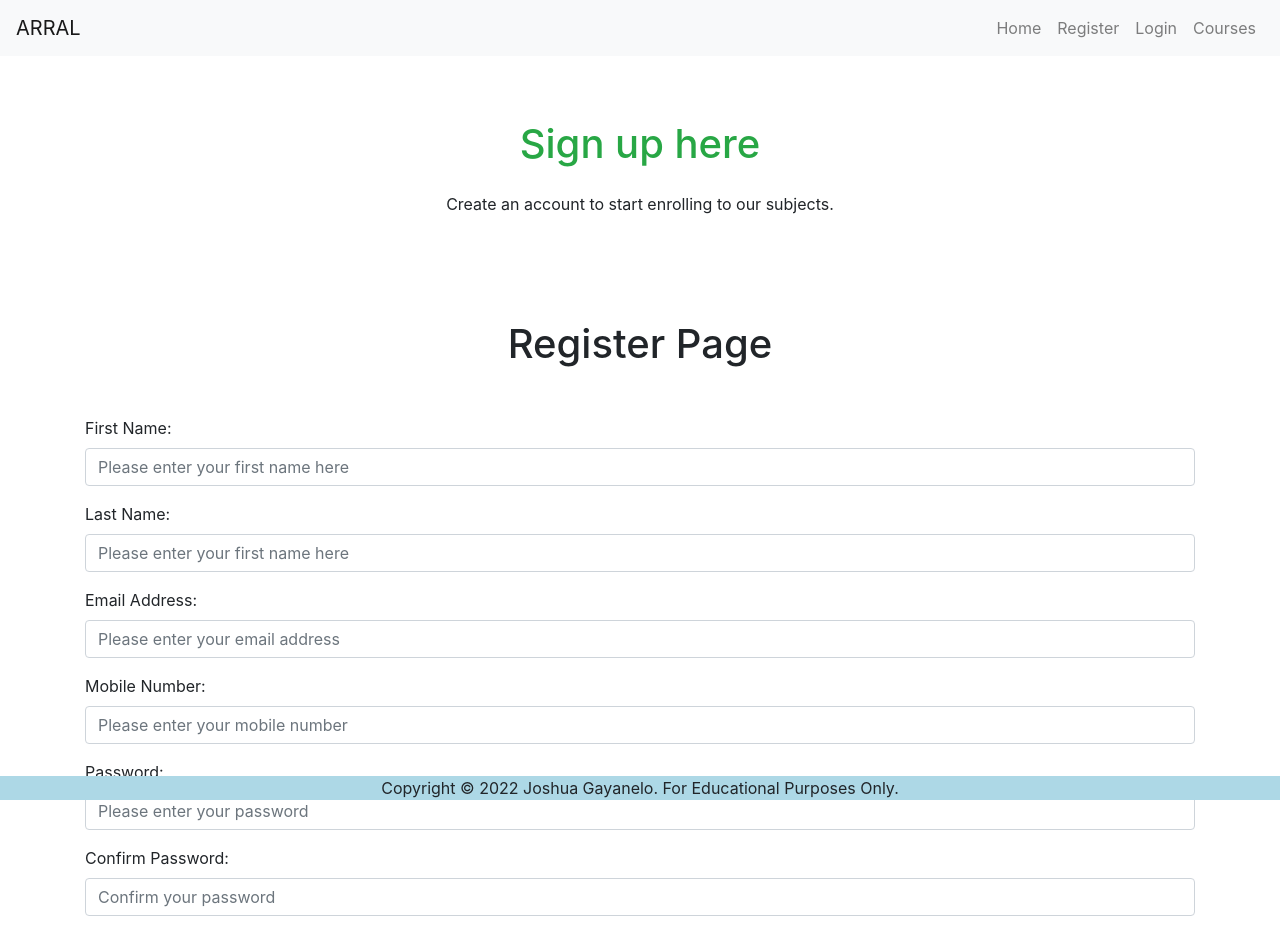
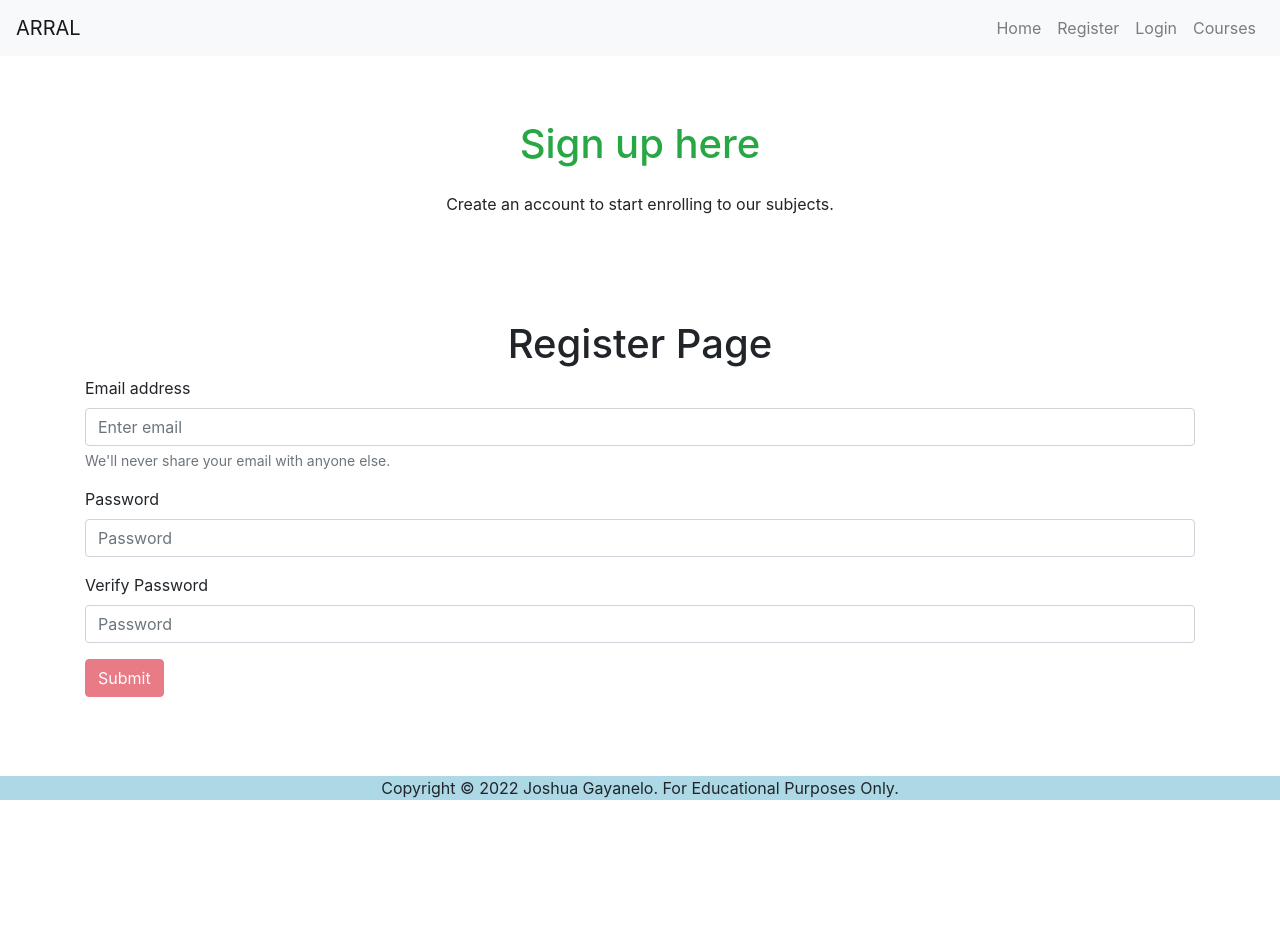
Before and after one commit to joshuagayanelo/jg-ecommerce-capstone3, a React (Create React App) app: page /Register in a window 1280 px wide. Shown: the top 938 px of the page. After the commit the page ends 800 px from the top, so only its background shows below. Built offline with nearby package versions, Linux system fonts and the light colour scheme.

Commit message:
useState useEffect discussion

```diff
--- a/src/components/CourseCard.js
+++ b/src/components/CourseCard.js
@@ -1,4 +1,4 @@
-import {useState} from 'react';
+import { useState, useEffect } from 'react';
 import { Card, Button} from 'react-bootstrap';
 import Swal from 'sweetalert2';
 
@@ -12,22 +12,31 @@ export default function CourseCard({courseProp}) {
 	*/
 
 	const [count, setCount] = useState(0)
-	const [seatCount, setSeatCount] = useState(30)
+	const [seats, setSeats] = useState(30)
 
 	function enroll() {
 
-		if(seatCount  == 0){
-			Swal.fire('Sorry, there are no more seats available.')
+			setCount(count + 1)
+			setSeats(seats - 1)
+			console.log('Enrollees: ' + count)
+		}
 
-		} else {
+		useEffect(() => {
+			if(seats === 0){
+				alert('No more seats available!');
+			}
+			// console.log('ayun')
+		},[seats]);
 
-			setCount(count + 1)
-			// console.log('Enrollees: ' + count)
+	// 	if(seatCount  == 0){
+	// 		Swal.fire('Sorry, there are no more seats available.')
 
-			setSeatCount(seatCount - 1)
-			// console.log('Seats ' + seatCount)
-		}
-	}
+	// 	} else {
+
+	// 		setCount(count + 1)
+	// 		setSeatCount(seatCount - 1)
+	// 	}
+	// }
 
 	// console.log(props.courseProp);
 	const {name, description, price } = courseProp;
@@ -41,7 +50,7 @@ export default function CourseCard({courseProp}) {
 				<Card.Subtitle>Price</Card.Subtitle>
 				<Card.Text>{price}</Card.Text>
 				<Card.Text>Enrollees: {count}</Card.Text>
-				<Card.Text>Available seats: {seatCount}</Card.Text>
+				<Card.Text>Available seats: {seats}</Card.Text>
 				<Button variant ="primary" onClick={enroll}>Enroll</Button>
 			</Card.Body>
 		</Card>
--- a/src/pages/Register.js
+++ b/src/pages/Register.js
@@ -1,7 +1,7 @@
 import {Container, Form, Button } from 'react-bootstrap';
 import Banner from './../components/Banner';
 import Swal from 'sweetalert2'
-// import {useState} from 'react';
+import { useState, useEffect } from 'react';
 
 const bannerRegiser = {
 	title: 'Sign up here',
@@ -19,143 +19,224 @@ export default function Register() {
 		});
 	};
 
-	// const [formErrors, setFormErrors] = useSate({});
+	//State hooks to store the values of the input fields,
+	const[email, setEmail] = useState("");
+	const[password1, setPassword1] = useState("");
+	const[password2, setPassword2] = useState("");
 
-	const validateNumber = (event) => {
-		event.preventDefault();
-		// console.log(event);
+	//State to determin whether the button is enabled or not.
+	const [isActive, setIsActive] = useState(false);
 
-		const value = event.target.value;
-		console.log(value);
-		const firstFour = value.substring(0,4);
-		const firstFive = value.substring(0,5);
+	// console.log(email);
+	// console.log(password1);
+	// console.log(password2);
 
-
-		const preFixes = [
-		// Globe
-		"0817", "09173", "09175", "09176","09178","09253",
-		"09255", "09256", "09257", "09258","0905","0906", "0915", "0916", "0917", "0927","0935","0936",
-		"0937", "0945", "0953", "0955","0956","0965",
-		"0966", "0967", "0975", "0976","0977","0978",
-		"0979",
-		// Sun
-		"0922","0923",
-		"0924", "0925", "0931", "0932","0933","0934",
-		"0940", "0941", "0942", "0943","0973","0974",
-		// Smart
-		"0908", "0918", "0919", "0920","0921","0928",
-		"0929", "0939", "0946", "0947","0949","0951",
-		"0961", "0998", "0999", "0966","0977",
-		// TNT
-		"0907", "0909", "0910", "0912","0930",
-		"0938", "0946", "0948", "0950",
-		// DITO
-		"0895", "0896", "0897", "0898","0991",
-		"0992","0993","0994"
-		];
-
-		const isValid = preFixes.indexOf(firstFour) != -1 || preFixes.indexOf(firstFive) != -1;
-		console.log(isValid);
-
-		const errorMessage = [];
-
-		if(isValid) {
-			return true;
+	useEffect(() => {
+		if((email !== "" && password1 !== "" && password2 !== "") && (password1 === password2)){
+			setIsActive(true)
 		} else {
-			errorMessage.push('Invalid Mobile number')
-			console.log(errorMessage);
-		};
-	};
-
+			setIsActive(false)
+		}
+	}, [email, password1, password2])
 
 	return (
 		<Container>
 			<Banner bannerData = {bannerRegiser}/>
 			<h1 className="text-center mt-3"> Register Page </h1>
-			<Form className="mt-5 mb-5" onSubmit={e => registerUser(e)}>
-				 {/*firstName*/}
-				 <Form.Group>
-				 	<Form.Label>First Name:</Form.Label>
-				 	<Form.Control
-				 		type="text"
-				 		placeholder="Please enter your first name here"
-				 		required
-				 	/>
-				 </Form.Group>
 
-				 {/*lastName*/}
-				  <Form.Group>
-				  	<Form.Label>Last Name:</Form.Label>
-				  	<Form.Control
-				 		type="text"
-				 		placeholder="Please enter your first name here"
-				 		required
-				  	/>
-				  </Form.Group>
+			<Form>
+			  <Form.Group className ="mb-3" controlId="userEmail">
+			    <Form.Label>Email address</Form.Label>
 
-				 {/*email*/}
-				  <Form.Group>
-				  	<Form.Label>Email Address:</Form.Label>
-				  	<Form.Control
-				 		type="email"
-				 		placeholder="Please enter your email address"
-				 		required
-				  	/>
-				  </Form.Group>
+			    <Form.Control
+			    type="email"
+			    placeholder="Enter email"
+			    value ={email}
+			    onChange={e => {setEmail(e.target.value)}}
+			    required
+			    />
+			    <Form.Text className="text-muted">
+			      We'll never share your email with anyone else.
+			    </Form.Text>
+			  </Form.Group>
 
-				 {/*mobileNo*/}
-				  <Form.Group>
-				  	<Form.Label>Mobile Number:</Form.Label>
-				  	<Form.Control
-				 		type="text"
-				 		placeholder="Please enter your mobile number"
-				 		required
-				 		// pattern="[0]{1}[8-9]{1}[0-9]{9}"
-				 		title="Please enter a valid mobile number."
-				 		onKeyUp={e => validateNumber(e)}
-				  	/>
-				  	<span className="text-danger">{}</span>
-				  </Form.Group>
+			  <Form.Group className ="mb-3" controlId="password1">
+			    <Form.Label>Password</Form.Label>
+			    <Form.Control
+			    type="password"
+			    placeholder="Password"
+			    value={password1}
+			    onChange={e => setPassword1(e.target.value)}
+			    required
+			    />
+			  </Form.Group>
+
+			  <Form.Group controlId="password2">
+			    <Form.Label>Verify Password</Form.Label>
+			    <Form.Control
+			    type="password"
+			    placeholder="Password"
+			    value={password2}
+			    onChange={e => setPassword2(e.target.value)}
+			    required/>
+			  </Form.Group>
+			   {/*Conditionally renders button based on the active state*/}
+			  {
+			  	isActive ?
+			  	<Button variant="primary" type="submit" id="submitBtn">
+			  	  Submit
+			  	</Button>
+			  	:
+			  	<Button variant="danger" type="submit" id="submitBtn" disabled>
+			  	  Submit
+			  	</Button>
+			  }
 
 
-				 {/*password*/}
-				  <Form.Group>
-				  	<Form.Label>Password:</Form.Label>
-				  	<Form.Control
-				 		type="password"
-				 		placeholder="Please enter your password"
-				 		required
-				  	/>
-				  </Form.Group>
 
-				 {/*confirm-password*/}
-				  <Form.Group>
-				  	<Form.Label>Confirm Password:</Form.Label>
-				  	<Form.Control
-				 		type="password"
-				 		placeholder="Confirm your password"
-				 		required
-				  	/>
-				  </Form.Group>
-
-				<Button
-					className="btn-block mt-4"
-					variant="success"
-					type="submit"
-				>
-					Sign me up
-				</Button>
-
-				<Button
-					className="btn-block"
-					variant="success"
-					type="submit"
-					disabled
-				>
-					Sign me up
-				</Button>
 
 			</Form>
+
 		</Container>
 	);
 };
+
+	// const [formErrors, setFormErrors] = useSate({});
+
+	// const validateNumber = (event) => {
+	// 	event.preventDefault();
+	// 	// console.log(event);
+
+	// 	const value = event.target.value;
+	// 	console.log(value);
+	// 	const firstFour = value.substring(0,4);
+	// 	const firstFive = value.substring(0,5);
+
+
+	// 	const preFixes = [
+	// 	// Globe
+	// 	"0817", "09173", "09175", "09176","09178","09253",
+	// 	"09255", "09256", "09257", "09258","0905","0906", "0915", "0916", "0917", "0927","0935","0936",
+	// 	"0937", "0945", "0953", "0955","0956","0965",
+	// 	"0966", "0967", "0975", "0976","0977","0978",
+	// 	"0979",
+	// 	// Sun
+	// 	"0922","0923",
+	// 	"0924", "0925", "0931", "0932","0933","0934",
+	// 	"0940", "0941", "0942", "0943","0973","0974",
+	// 	// Smart
+	// 	"0908", "0918", "0919", "0920","0921","0928",
+	// 	"0929", "0939", "0946", "0947","0949","0951",
+	// 	"0961", "0998", "0999", "0966","0977",
+	// 	// TNT
+	// 	"0907", "0909", "0910", "0912","0930",
+	// 	"0938", "0946", "0948", "0950",
+	// 	// DITO
+	// 	"0895", "0896", "0897", "0898","0991",
+	// 	"0992","0993","0994"
+	// 	];
+
+	// 	const isValid = preFixes.indexOf(firstFour) != -1 || preFixes.indexOf(firstFive) != -1;
+	// 	console.log(isValid);
+
+	// 	const errorMessage = [];
+
+	// 	if(isValid) {
+	// 		return true;
+	// 	} else {
+	// 		errorMessage.push('Invalid Mobile number')
+	// 		console.log(errorMessage);
+	// 	};
+	// };
+
+// 	return (
+// 		<Container>
+// 			<Banner bannerData = {bannerRegiser}/>
+// 			<h1 className="text-center mt-3"> Register Page </h1>
+// 			<Form className="mt-5 mb-5" onSubmit={e => registerUser(e)}>
+// 				 {/*firstName*/}
+// 				 <Form.Group>
+// 				 	<Form.Label>First Name:</Form.Label>
+// 				 	<Form.Control
+// 				 		type="text"
+// 				 		placeholder="Please enter your first name here"
+// 				 		required
+// 				 	/>
+// 				 </Form.Group>
+
+// 				 {/*lastName*/}
+// 				  <Form.Group>
+// 				  	<Form.Label>Last Name:</Form.Label>
+// 				  	<Form.Control
+// 				 		type="text"
+// 				 		placeholder="Please enter your first name here"
+// 				 		required
+// 				  	/>
+// 				  </Form.Group>
+
+// 				 {/*email*/}
+// 				  <Form.Group>
+// 				  	<Form.Label>Email Address:</Form.Label>
+// 				  	<Form.Control
+// 				 		type="email"
+// 				 		placeholder="Please enter your email address"
+// 				 		required
+// 				  	/>
+// 				  </Form.Group>
+
+// 				 {/*mobileNo*/}
+// 				  <Form.Group>
+// 				  	<Form.Label>Mobile Number:</Form.Label>
+// 				  	<Form.Control
+// 				 		type="text"
+// 				 		placeholder="Please enter your mobile number"
+// 				 		required
+// 				 		// pattern="[0]{1}[8-9]{1}[0-9]{9}"
+// 				 		title="Please enter a valid mobile number."
+// 				 		// onKeyUp={e => validateNumber(e)}
+// 				  	/>
+// 				  	{/*<span className="text-danger">{}</span>*/}
+// 				  </Form.Group>
+
+
+// 				 {/*password*/}
+// 				  <Form.Group>
+// 				  	<Form.Label>Password:</Form.Label>
+// 				  	<Form.Control
+// 				 		type="password"
+// 				 		placeholder="Please enter your password"
+// 				 		required
+// 				  	/>
+// 				  </Form.Group>
+
+// 				 {/*confirm-password*/}
+// 				  <Form.Group>
+// 				  	<Form.Label>Confirm Password:</Form.Label>
+// 				  	<Form.Control
+// 				 		type="password"
+// 				 		placeholder="Confirm your password"
+// 				 		required
+// 				  	/>
+// 				  </Form.Group>
+
+// 				<Button
+// 					className="btn-block mt-4"
+// 					variant="success"
+// 					type="submit"
+// 				>
+// 					Sign me up
+// 				</Button>
+
+// 				<Button
+// 					className="btn-block"
+// 					variant="success"
+// 					type="submit"
+// 					disabled
+// 				>
+// 					Sign me up
+// 				</Button>
+
+// 			</Form>
+// 		</Container>
+// 	);
+// };
```
